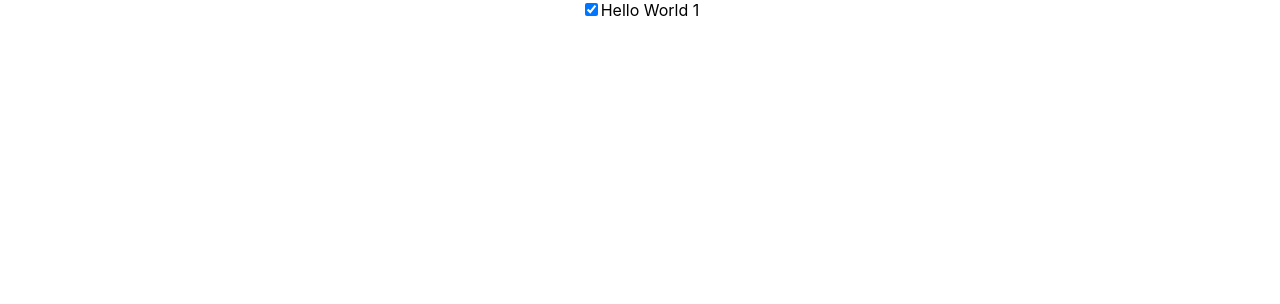
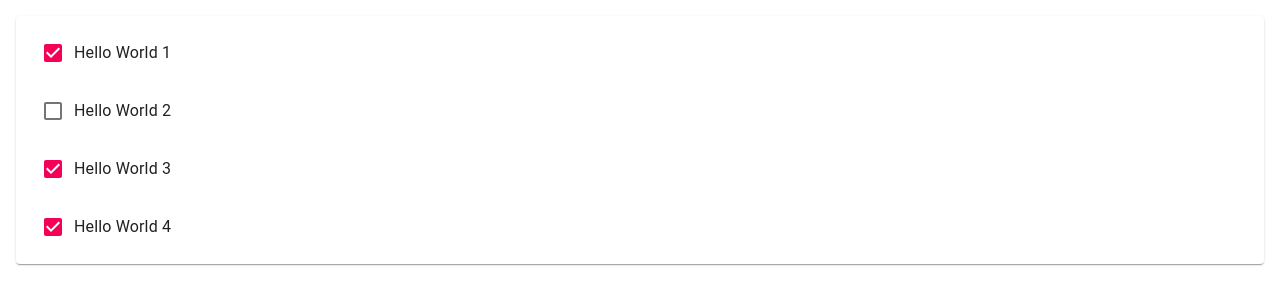
Before and after one commit to dhlim55/todo-react-app, a React (Create React App) app: page / in a window 1280 px wide. Shown: the top 304 px of the page. Built offline with nearby package versions, Linux system fonts and the light colour scheme.

Commit message:
4/10 수업 완료

```diff
--- a/src/App.js
+++ b/src/App.js
@@ -1,18 +1,34 @@
 import React from 'react';
 import './App.css';
 import Todo from './Todo';
+import { Paper,List } from '@material-ui/core';
 
 class App extends React.Component{
   constructor(props) {
     super(props);
     this.state = {
-      item: {id:0, title: "Hello World 1", done:true },
+      items: [{id:0, title: "Hello World 1", done:true },
+             {id:1, title: "Hello World 2", done:false },
+             {id:2, title: "Hello World 3", done:true },
+             {id:3, title: "Hello World 4", done:true },
+            ]
     };
   }
   render() {
+    var todoItems = this.state.items.length > 0 && (
+      <Paper style={{ margin:16 }}>
+        <List>
+          {this.state.items.map((item, idx) => (
+            <Todo item={item} key={item.id} />
+          ))}
+        </List>
+        </Paper>
+    );
+
      return (
     <div className="App">
-      <Todo item={this.state.item} />
+      {/* <Todo> 컴포넌트 여러개 */}
+      {todoItems}
     </div>
   );
   }
--- a/src/Todo.js
+++ b/src/Todo.js
@@ -1,4 +1,5 @@
 import React from "react";
+import { ListItem, ListItemText, InputBase, Checkbox } from "@material-ui/core";
 
 class Todo extends React.Component {
     constructor(props) {
@@ -7,16 +8,23 @@
     }
 
     render() {
+        const item = this.state.item
         return(
-            <div className="Todo">
-            <input
-            type="checkbox"
-            id={this.state.item.id}
-            name={this.state.item.id}
-            checked={this.state.item.done}
-            />
-            <label id={this.state.item.id}>{this.state.item.title}</label>
-            </div>
+            <ListItem>
+                <Checkbox checked={item.done} />
+                <ListItemText>
+                    <InputBase
+                    inputProps={{ "aria-label": "naked"}}
+                    type="text"
+                    id={item.id}
+                    name={item.id}
+                    value={item.title}
+                    multiline={true}
+                    fullWidth={true}
+                    />
+                </ListItemText>
+            </ListItem>
+
         );
     }
 }
```
